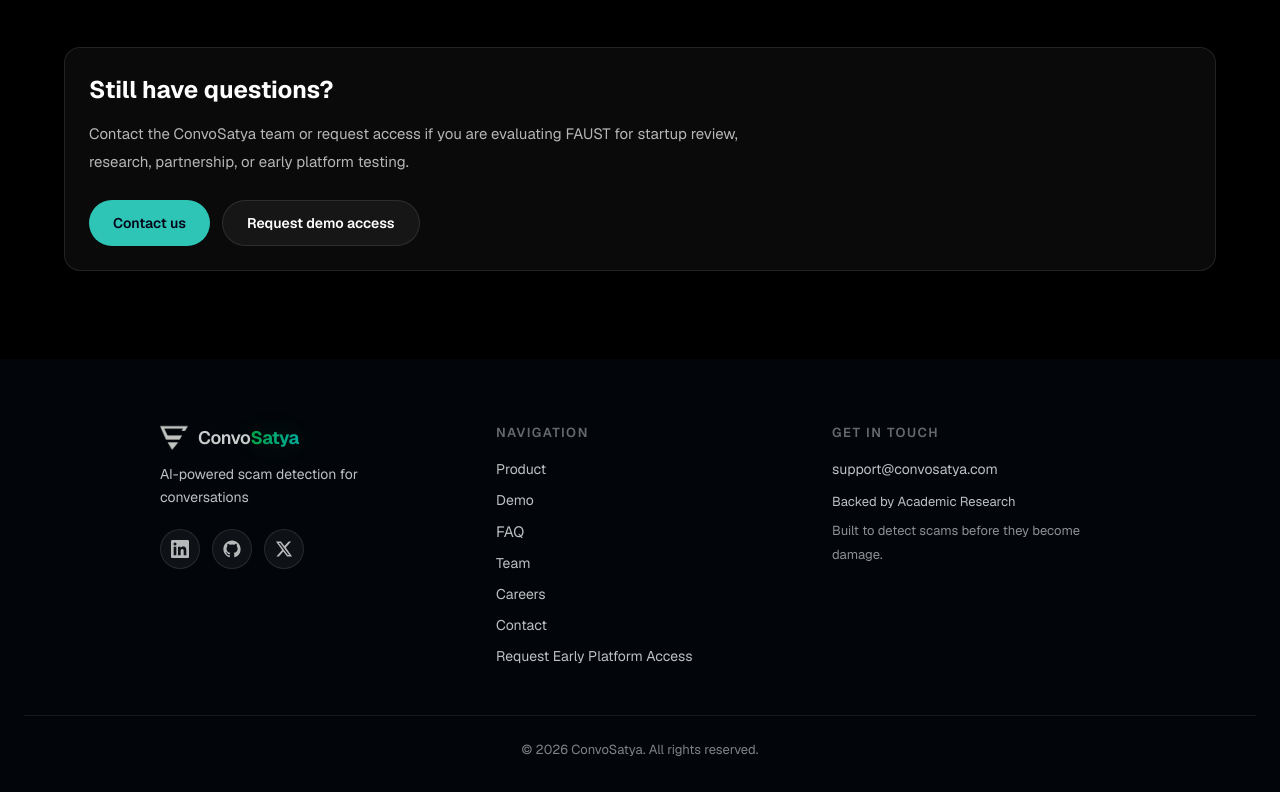
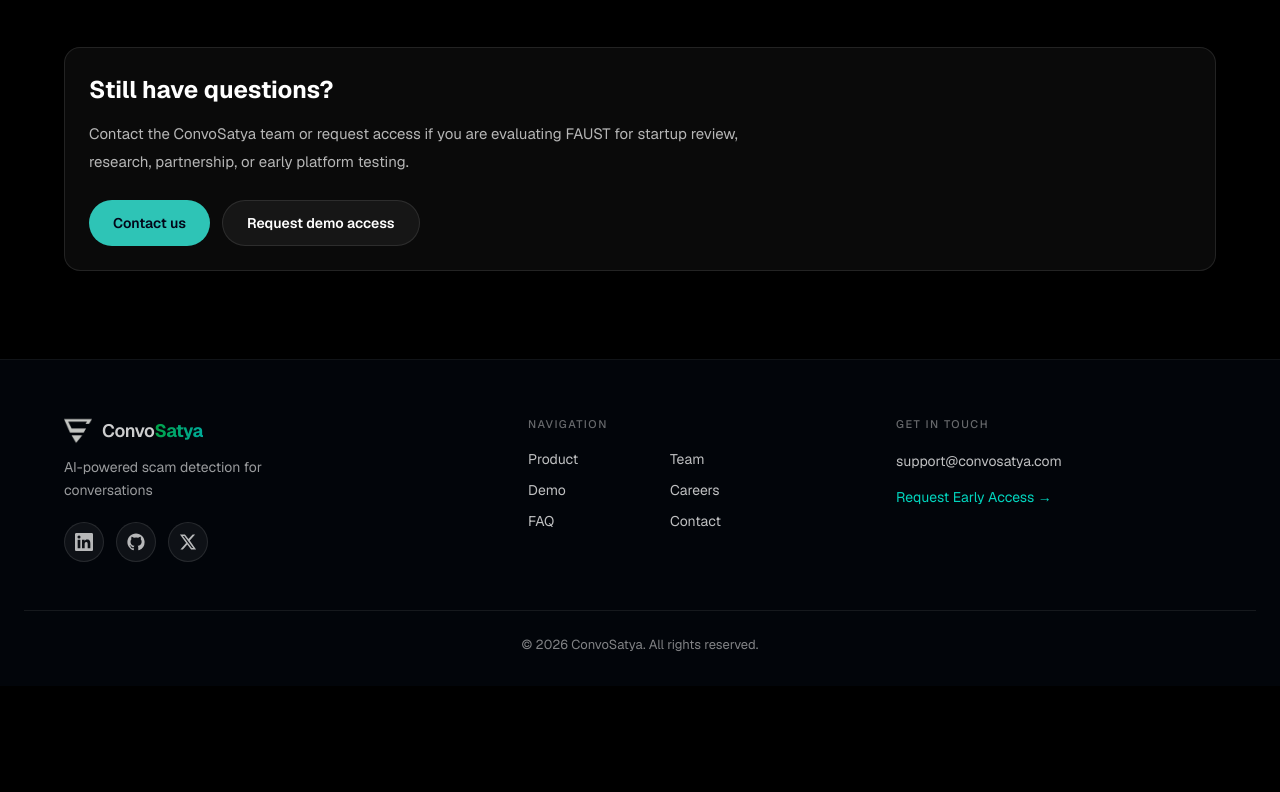
Before and after one commit to ConvoSatya/convosatya-website, a Next.js app: page /faq in a window 1280 px wide. Shown: the part 1360-2152 px from the top of the page. After the commit the page ends 2046 px from the top, so only its background shows below. Built offline with nearby package versions, Linux system fonts and the light colour scheme.

Commit message:
Modied Footer

```diff
--- a/app/globals.css
+++ b/app/globals.css
@@ -33,16 +33,6 @@ body {
   overflow-x: hidden;
 }
 
-@keyframes floatGlow {
-  0% { transform: translateY(0px) translateX(-50%); opacity: 0.8; }
-  50% { transform: translateY(-20px) translateX(-50%); opacity: 1; }
-  100% { transform: translateY(0px) translateX(-50%); opacity: 0.8; }
-}
-
-.animate-float-glow {
-  animation: floatGlow 8s ease-in-out infinite;
-}
-
 @keyframes fadeUp {
   0% {
     opacity: 0;
@@ -71,10 +61,10 @@ body {
   transform: none;
 }
 .reveal-left {
-  transform: translateX(-32px);
+  transform: translateX(-18px);
 }
 .reveal-right {
-  transform: translateX(32px);
+  transform: translateX(18px);
 }
 .reveal.is-visible {
   opacity: 1;
@@ -93,31 +83,12 @@ body {
   50% { transform: scale(1.05); opacity: 1; }
 }
 
-/* FAUST hub motion: breathing pulse, radar sweep, orbiting signals */
-@keyframes hubRotate {
-  to { transform: rotate(360deg); }
-}
+/* FAUST hub: breathing pulse ring */
 .hub-pulse {
   animation: pulseRing 5s ease-in-out infinite;
 }
-.hub-sweep {
-  border-radius: 9999px;
-  background: conic-gradient(from 0deg, transparent 0deg, rgba(45, 212, 191, 0.16) 35deg, transparent 70deg);
-  -webkit-mask-image: radial-gradient(circle, transparent 55%, black 62%, black 78%, transparent 85%);
-  mask-image: radial-gradient(circle, transparent 55%, black 62%, black 78%, transparent 85%);
-  animation: hubRotate 12s linear infinite;
-}
-.hub-orbit {
-  animation: hubRotate 18s linear infinite;
-}
-.hub-orbit-reverse {
-  animation: hubRotate 26s linear infinite reverse;
-}
 @media (prefers-reduced-motion: reduce) {
-  .hub-pulse,
-  .hub-sweep,
-  .hub-orbit,
-  .hub-orbit-reverse {
+  .hub-pulse {
     animation: none;
   }
 }
@@ -237,23 +208,6 @@ body {
   }
 }
 
-/* Light pulse traveling along a connector line toward the hub */
-@keyframes connectorFlow {
-  0% { transform: translateY(-50%) translateX(0); opacity: 0; }
-  12% { opacity: 1; }
-  88% { opacity: 1; }
-  100% { transform: translateY(-50%) translateX(118px); opacity: 0; }
-}
-.connector-flow {
-  animation: connectorFlow 2.6s ease-in-out infinite;
-}
-@media (prefers-reduced-motion: reduce) {
-  .connector-flow {
-    animation: none;
-    opacity: 0;
-  }
-}
-
 @keyframes alertIn {
   0% {
     opacity: 0;
--- a/components/Footer.tsx
+++ b/components/Footer.tsx
@@ -31,7 +31,7 @@ function GitHubIcon({ size = 18 }: { size?: number }) {
   );
 }
 
-function TwitterIcon({ size = 18 }: { size?: number }) {
+function XIcon({ size = 18 }: { size?: number }) {
   return (
     <svg
       width={size}
@@ -45,6 +45,12 @@ function TwitterIcon({ size = 18 }: { size?: number }) {
   );
 }
 
+const navLinkClasses =
+  "text-[14px] text-white/75 hover:text-white no-underline transition-colors";
+
+const socialLinkClasses =
+  "flex h-10 w-10 items-center justify-center rounded-full border border-white/10 bg-white/5 text-white/70 transition-all duration-300 hover:border-teal-400/50 hover:bg-teal-400/10 hover:text-teal-300";
+
 export default function Footer() {
   const scrollToTop = (e: React.MouseEvent) => {
     // If we're already on the home page, just scroll up
@@ -57,23 +63,11 @@ export default function Footer() {
   return (
     <footer
       id="contact"
-      style={{
-        backgroundColor: "#02050A",
-        color: "#E5E7EB",
-        padding: "64px 24px 32px",
-      }}
+      className="border-t border-white/[0.06] bg-[#02050A] px-6 pb-8 pt-14"
     >
       {/* Top: 3 columns */}
-      <div
-        style={{
-          maxWidth: "960px",
-          margin: "0 auto",
-          display: "grid",
-          gridTemplateColumns: "repeat(auto-fit, minmax(200px, 1fr))",
-          gap: "48px",
-        }}
-      >
-        {/* Left: Logo + tagline */}
+      <div className="mx-auto grid max-w-6xl grid-cols-1 gap-12 sm:grid-cols-2 lg:grid-cols-[1.3fr_1fr_1fr]">
+        {/* Brand */}
         <div>
           <Link
             href="/"
@@ -88,16 +82,14 @@ export default function Footer() {
               className="group-hover:scale-105 transition-transform"
             />
             <span className="text-[18px] tracking-tight">
-              <span className="font-semibold text-white drop-shadow-[0_0_20px_rgba(255,255,255,0.08)]">
-                Convo
-              </span>
-              <span className="font-bold bg-gradient-to-r from-green-500 to-teal-400 bg-clip-text text-transparent drop-shadow-[0_0_12px_rgba(34,197,94,0.25)]">
+              <span className="font-semibold text-white">Convo</span>
+              <span className="font-bold bg-gradient-to-r from-green-500 to-teal-400 bg-clip-text text-transparent">
                 Satya
               </span>
             </span>
           </Link>
 
-          <p className="text-[14px] text-white/75 mt-3 leading-relaxed">
+          <p className="mt-3 max-w-[240px] text-[14px] leading-relaxed text-white/60">
             AI-powered scam detection for conversations
           </p>
 
@@ -107,143 +99,88 @@ export default function Footer() {
               target="_blank"
               rel="noopener noreferrer"
               aria-label="ConvoSatya LinkedIn"
-              className="flex h-10 w-10 items-center justify-center rounded-full border border-white/10 bg-white/5 text-white/70 transition-all duration-300 hover:border-[#2EC4B6]/50 hover:bg-[#2EC4B6]/10 hover:text-[#2EC4B6]"
+              className={socialLinkClasses}
             >
-              <LinkedInIcon size={18} />
+              <LinkedInIcon />
             </a>
-
             <a
               href="https://github.com/ConvoSatya"
               target="_blank"
               rel="noopener noreferrer"
               aria-label="ConvoSatya GitHub"
-              className="flex h-10 w-10 items-center justify-center rounded-full border border-white/10 bg-white/5 text-white/70 transition-all duration-300 hover:border-[#2EC4B6]/50 hover:bg-[#2EC4B6]/10 hover:text-[#2EC4B6]"
+              className={socialLinkClasses}
             >
-              <GitHubIcon size={18} />
+              <GitHubIcon />
             </a>
-
             <a
               href="https://x.com/convosatya"
               target="_blank"
               rel="noopener noreferrer"
-              aria-label="ConvoSatya Twitter"
-              className="flex h-10 w-10 items-center justify-center rounded-full border border-white/10 bg-white/5 text-white/70 transition-all duration-300 hover:border-[#2EC4B6]/50 hover:bg-[#2EC4B6]/10 hover:text-[#2EC4B6]"
+              aria-label="ConvoSatya on X"
+              className={socialLinkClasses}
             >
-              <TwitterIcon size={18} />
+              <XIcon />
             </a>
           </div>
         </div>
 
-        {/* Middle: Navigation */}
+        {/* Navigation */}
         <div>
-          <h4
-            style={{
-              fontSize: "13px",
-              fontWeight: 600,
-              textTransform: "uppercase",
-              letterSpacing: "1.5px",
-              color: "rgba(255,255,255,0.4)",
-              marginTop: 0,
-              marginBottom: "16px",
-            }}
-          >
+          <h4 className="mt-0 mb-4 text-[11px] font-medium uppercase tracking-[0.14em] text-white/40">
             Navigation
           </h4>
 
-          <div className="flex flex-col gap-2.5">
-            <Link
-              href="/product"
-              className="text-[14px] text-white/75 hover:text-white no-underline transition-colors"
-            >
+          <div className="grid max-w-[260px] grid-cols-2 gap-x-6 gap-y-2.5">
+            <Link href="/product" className={navLinkClasses}>
               Product
             </Link>
-
-            <Link
-              href="/faust-demo"
-              className="text-[14px] text-white/75 hover:text-white no-underline transition-colors"
-            >
+            <Link href="/team" className={navLinkClasses}>
+              Team
+            </Link>
+            <Link href="/faust-demo" className={navLinkClasses}>
               Demo
             </Link>
-
-            <Link
-              href="/faq"
-              className="text-[15px] text-white/75 no-underline transition-colors hover:text-white"
-            >
+            <Link href="/careers" className={navLinkClasses}>
+              Careers
+            </Link>
+            <Link href="/faq" className={navLinkClasses}>
               FAQ
             </Link>
-
-            <Link
-              href="/team"
-              className="text-[14px] text-white/75 hover:text-white no-underline transition-colors"
-            >
-              Team
-            </Link>
-
-            <Link
-              href="/careers"
-              className="text-[14px] text-white/75 hover:text-white no-underline transition-colors"
-            >
-              Careers
-            </Link>
-
-            <Link
-              href="/contact"
-              className="text-[14px] text-white/75 hover:text-white no-underline transition-colors"
-            >
+            <Link href="/contact" className={navLinkClasses}>
               Contact
             </Link>
+          </div>
+        </div>
 
+        {/* Get in touch */}
+        <div>
+          <h4 className="mt-0 mb-4 text-[11px] font-medium uppercase tracking-[0.14em] text-white/40">
+            Get in Touch
+          </h4>
+
+          <a
+            href="mailto:support@convosatya.com"
+            className="text-[14px] text-white/75 no-underline transition-colors hover:text-white"
+          >
+            support@convosatya.com
+          </a>
+
+          <div className="mt-3">
             <button
               onClick={() =>
                 window.dispatchEvent(new CustomEvent("open-access-modal"))
               }
-              className="text-[14px] text-left text-white/75 hover:text-white transition-colors cursor-pointer"
+              className="cursor-pointer text-left text-[14px] text-teal-400 transition-colors hover:text-teal-300"
             >
-              Request Early Platform Access
+              Request Early Access →
             </button>
           </div>
-        </div>
-
-        {/* Right: Contact */}
-        <div>
-          <h4
-            style={{
-              fontSize: "13px",
-              fontWeight: 600,
-              textTransform: "uppercase",
-              letterSpacing: "1.5px",
-              color: "rgba(255,255,255,0.4)",
-              marginTop: 0,
-              marginBottom: "16px",
-            }}
-          >
-            Get in Touch
-          </h4>
-
-          <p className="text-[14px] text-white/75 m-0 hover:text-white transition-colors cursor-pointer">
-            support@convosatya.com
-          </p>
-
-          <p className="text-[13px] text-white/75 mt-3">
-            Backed by Academic Research
-          </p>
-
-          <p className="mt-2 max-w-[280px] text-[13px] leading-6 text-white/55">
-            Built to detect scams before they become damage.
-          </p>
         </div>
       </div>
 
       {/* Bottom: Copyright */}
-      <div
-        style={{
-          borderTop: "1px solid rgba(255,255,255,0.08)",
-          marginTop: "48px",
-          paddingTop: "24px",
-          textAlign: "center",
-        }}
-      >
-        <p className="text-[13px] text-white/50 m-0">
+      <div className="mt-12 border-t border-white/[0.08] pt-6 text-center">
+        <p className="m-0 text-[13px] text-white/50">
           © 2026 ConvoSatya. All rights reserved.
         </p>
       </div>
--- a/components/WhoItsFor.tsx
+++ b/components/WhoItsFor.tsx
@@ -16,7 +16,7 @@ const institutions = [
 
 export default function WhoItsFor() {
   return (
-    <section className="relative overflow-hidden bg-black px-6 pt-10 pb-20 md:pt-12 md:pb-28">
+    <section className="relative overflow-hidden bg-black px-6 pt-10 pb-14 md:pt-12 md:pb-16">
       <div className="mx-auto max-w-6xl">
         {/* Header */}
         <div className="mb-12 text-center md:mb-14">
```
Also changed, not shown: components/ProblemStats.tsx (+46 -11 lines).
